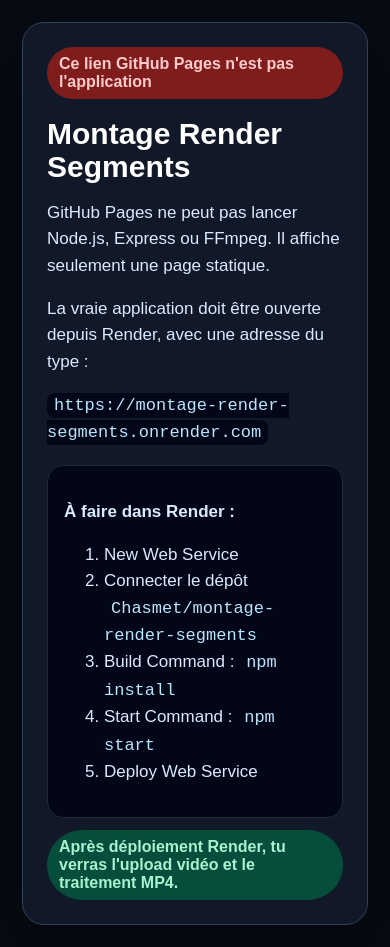
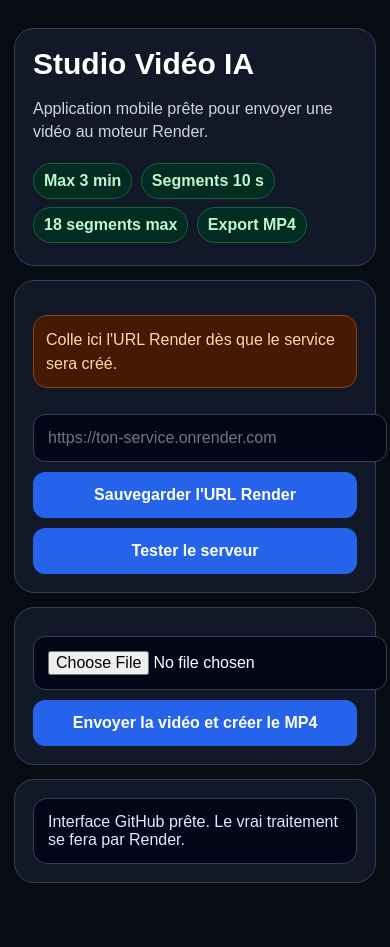
Before and after one commit to Chasmet/montage-render-segments, a website: page index.html in a window 390 px wide. After the commit the page ends 911 px from the top, so only its background shows below. Drawn offline with Linux system fonts and the light colour scheme.

Commit message:
Replace GitHub Pages with mobile app shell

```diff
--- a/index.html
+++ b/index.html
@@ -1,94 +1,46 @@
 <!doctype html>
 <html lang="fr">
 <head>
-  <meta charset="utf-8" />
-  <meta name="viewport" content="width=device-width, initial-scale=1" />
-  <title>Montage Render Segments</title>
+  <meta charset="utf-8">
+  <meta name="viewport" content="width=device-width,initial-scale=1">
+  <title>Studio Vidéo IA</title>
   <style>
-    * { box-sizing: border-box; }
-    body {
-      margin: 0;
-      min-height: 100vh;
-      font-family: Arial, sans-serif;
-      background: #070b14;
-      color: #ffffff;
-      display: flex;
-      align-items: center;
-      justify-content: center;
-      padding: 22px;
-    }
-    .card {
-      width: 100%;
-      max-width: 620px;
-      background: #111827;
-      border: 1px solid #334155;
-      border-radius: 22px;
-      padding: 24px;
-      box-shadow: 0 20px 80px rgba(0,0,0,.45);
-    }
-    h1 {
-      margin: 0 0 12px;
-      font-size: 30px;
-      line-height: 1.1;
-    }
-    .bad {
-      display: inline-block;
-      background: #7f1d1d;
-      color: #fecaca;
-      padding: 8px 12px;
-      border-radius: 999px;
-      font-weight: 700;
-      margin-bottom: 18px;
-    }
-    .good {
-      display: inline-block;
-      background: #064e3b;
-      color: #a7f3d0;
-      padding: 8px 12px;
-      border-radius: 999px;
-      font-weight: 700;
-      margin-top: 12px;
-    }
-    p, li { font-size: 17px; line-height: 1.55; color: #dbeafe; }
-    code {
-      background: #020617;
-      color: #bae6fd;
-      padding: 3px 7px;
-      border-radius: 8px;
-    }
-    .steps {
-      background: #020617;
-      border: 1px solid #1e293b;
-      border-radius: 16px;
-      padding: 16px;
-      margin-top: 18px;
-    }
+    body{margin:0;font-family:Arial,sans-serif;background:#070b14;color:#fff;padding:14px}.app{max-width:720px;margin:auto}.box{background:#111827;border:1px solid #334155;border-radius:20px;padding:18px;margin:14px 0}h1{font-size:30px;margin:0 0 10px}p{color:#cbd5e1;line-height:1.45}input,button{width:100%;padding:14px;margin-top:10px;border-radius:12px;border:0;font-size:16px}input{background:#020617;color:#fff;border:1px solid #334155}button{background:#2563eb;color:white;font-weight:800}.badge{display:inline-block;background:#022c22;color:#bbf7d0;border:1px solid #166534;border-radius:999px;padding:8px 10px;margin:4px 4px 4px 0;font-weight:700}.log{white-space:pre-wrap;background:#020617;border:1px solid #334155;border-radius:14px;padding:14px;color:#dbeafe}.warn{background:#451a03;color:#fed7aa;border:1px solid #92400e;border-radius:14px;padding:12px}
   </style>
 </head>
 <body>
-  <main class="card">
-    <div class="bad">Ce lien GitHub Pages n'est pas l'application</div>
-    <h1>Montage Render Segments</h1>
-    <p>
-      GitHub Pages ne peut pas lancer Node.js, Express ou FFmpeg. Il affiche seulement une page statique.
-    </p>
-    <p>
-      La vraie application doit être ouverte depuis Render, avec une adresse du type :
-    </p>
-    <p><code>https://montage-render-segments.onrender.com</code></p>
-
-    <div class="steps">
-      <p><strong>À faire dans Render :</strong></p>
-      <ol>
-        <li>New Web Service</li>
-        <li>Connecter le dépôt <code>Chasmet/montage-render-segments</code></li>
-        <li>Build Command : <code>npm install</code></li>
-        <li>Start Command : <code>npm start</code></li>
-        <li>Deploy Web Service</li>
-      </ol>
-    </div>
-
-    <div class="good">Après déploiement Render, tu verras l'upload vidéo et le traitement MP4.</div>
+  <main class="app">
+    <section class="box">
+      <h1>Studio Vidéo IA</h1>
+      <p>Application mobile prête pour envoyer une vidéo au moteur Render.</p>
+      <span class="badge">Max 3 min</span>
+      <span class="badge">Segments 10 s</span>
+      <span class="badge">18 segments max</span>
+      <span class="badge">Export MP4</span>
+    </section>
+    <section class="box">
+      <p class="warn">Colle ici l'URL Render dès que le service sera créé.</p>
+      <input id="backend" placeholder="https://ton-service.onrender.com">
+      <button onclick="saveBackend()">Sauvegarder l'URL Render</button>
+      <button onclick="testBackend()">Tester le serveur</button>
+    </section>
+    <section class="box">
+      <input id="video" type="file" accept="video/*">
+      <button onclick="sendVideo()">Envoyer la vidéo et créer le MP4</button>
+    </section>
+    <section class="box">
+      <div id="log" class="log">Interface GitHub prête. Le vrai traitement se fera par Render.</div>
+    </section>
   </main>
+  <script>
+    const backend=document.getElementById('backend');
+    const log=document.getElementById('log');
+    backend.value=localStorage.getItem('backendUrl')||'';
+    function clean(v){return String(v||'').trim().replace(/\/$/,'')}
+    function write(t){log.textContent=t}
+    function saveBackend(){localStorage.setItem('backendUrl',clean(backend.value));write('URL sauvegardée : '+clean(backend.value))}
+    async function testBackend(){const url=clean(backend.value);if(!url)return write('Ajoute d’abord l’URL Render.');try{const r=await fetch(url+'/api/health');const j=await r.json();write('Serveur OK :\n'+JSON.stringify(j,null,2))}catch(e){write('Serveur non joignable : '+e.message)}}
+    async function sendVideo(){const url=clean(backend.value);const file=document.getElementById('video').files[0];if(!url)return write('Ajoute l’URL Render.');if(!file)return write('Choisis une vidéo.');const data=new FormData();data.append('video',file);write('Envoi et traitement en cours...');try{const r=await fetch(url+'/api/process-video',{method:'POST',body:data});const j=await r.json();if(!r.ok)throw new Error(j.error||'Erreur');const link=url+j.downloadUrl;write('MP4 prêt : '+link+'\n\n'+JSON.stringify(j,null,2))}catch(e){write('Erreur : '+e.message)}}
+  </script>
 </body>
 </html>
```
